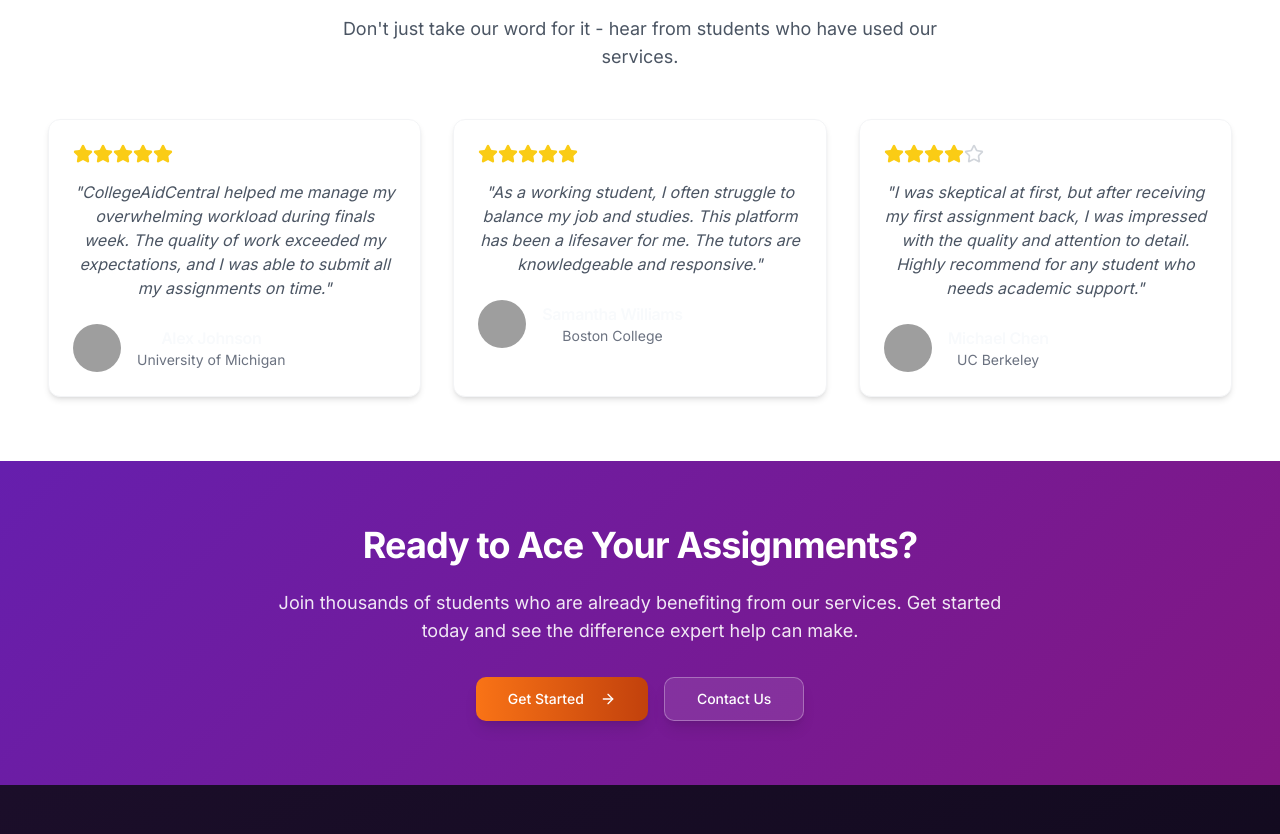
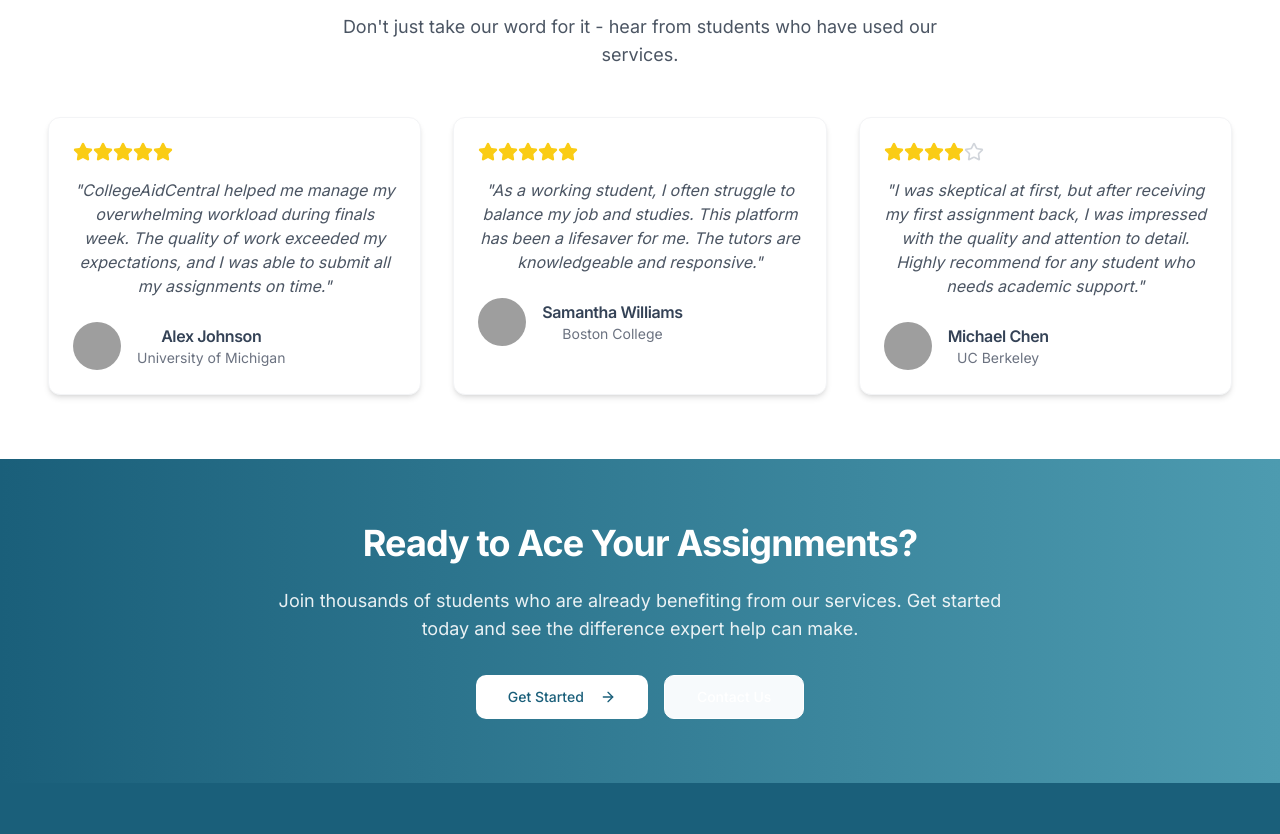
Before and after one commit to Dev-Ndungu/college-aid-central, a React (Vite) app: page / in a window 1280 px wide. Shown: the part 1957-2791 px from the top of the page. Built offline with nearby package versions, Linux system fonts and the light colour scheme; grey boxes are pictures that could not be loaded.

Commit message:
Reverted to commit 72691b05601a00d47a3585b59e77fb509e8e8487

```diff
--- a/src/App.css
+++ b/src/App.css
@@ -7,71 +7,6 @@
   text-align: center;
 }
 
-/* Add a deep dark purple gradient background for the dark mode */
-body.dark {
-  background: linear-gradient(to bottom right, hsl(270, 50%, 12%), hsl(260, 50%, 7%));
-  background-attachment: fixed;
-}
-
-/* Custom button styles with orange gradient to match the reference image */
-.cta-button {
-  background: linear-gradient(to right, #f97316, #c2410c);
-  transition: all 0.3s ease;
-  box-shadow: 0 4px 6px -1px rgba(0, 0, 0, 0.1), 0 2px 4px -1px rgba(0, 0, 0, 0.06);
-}
-
-.cta-button:hover {
-  transform: translateY(-2px);
-  box-shadow: 0 10px 15px -3px rgba(0, 0, 0, 0.1), 0 4px 6px -2px rgba(0, 0, 0, 0.05);
-}
-
-/* Add glass card styles like in the reference image */
-.glass-card {
-  background: rgba(60, 20, 90, 0.3);
-  backdrop-filter: blur(10px);
-  border: 1px solid rgba(255, 255, 255, 0.1);
-  box-shadow: 0 4px 6px -1px rgba(0, 0, 0, 0.1), 0 2px 4px -1px rgba(0, 0, 0, 0.06);
-}
-
-/* Custom animations for text elements */
-@keyframes glow {
-  0%, 100% {
-    text-shadow: 0 0 5px rgba(255, 255, 255, 0.5);
-  }
-  50% {
-    text-shadow: 0 0 20px rgba(255, 255, 255, 0.8);
-  }
-}
-
-.glow-text {
-  animation: glow 2s ease-in-out infinite;
-}
-
-/* Additional utility classes */
-.text-gradient {
-  background: linear-gradient(to right, #c4b5fd, #a78bfa);
-  background-clip: text;
-  color: transparent;
-}
-
-/* Custom scrollbar for dark theme */
-body.dark::-webkit-scrollbar {
-  width: 8px;
-}
-
-body.dark::-webkit-scrollbar-track {
-  background: rgba(30, 10, 60, 0.2);
-}
-
-body.dark::-webkit-scrollbar-thumb {
-  background: rgba(139, 92, 246, 0.5);
-  border-radius: 4px;
-}
-
-body.dark::-webkit-scrollbar-thumb:hover {
-  background: rgba(139, 92, 246, 0.7);
-}
-
 .logo {
   height: 6em;
   padding: 1.5em;
@@ -79,10 +14,10 @@ body.dark::-webkit-scrollbar-thumb:hover {
   transition: filter 300ms;
 }
 .logo:hover {
-  filter: drop-shadow(0 0 2em rgba(139, 92, 246, 0.7));
+  filter: drop-shadow(0 0 2em #646cffaa);
 }
 .logo.react:hover {
-  filter: drop-shadow(0 0 2em rgba(97, 218, 251, 0.7));
+  filter: drop-shadow(0 0 2em #61dafbaa);
 }
 
 @keyframes logo-spin {
--- a/src/components/home/CTA.tsx
+++ b/src/components/home/CTA.tsx
@@ -6,7 +6,7 @@ import { ArrowRight } from 'lucide-react';
 
 const CTA = () => {
   return (
-    <section className="section cta-gradient text-white">
+    <section className="section bg-gradient-to-r from-brand-500 to-accent1-400 text-white">
       <div className="container mx-auto px-4">
         <div className="text-center max-w-3xl mx-auto">
           <h2 className="font-bold mb-6">Ready to Ace Your Assignments?</h2>
@@ -15,21 +15,12 @@ const CTA = () => {
             Get started today and see the difference expert help can make.
           </p>
           <div className="flex flex-wrap justify-center gap-4">
-            <Button
-              size="lg"
-              className="bg-gradient-to-r from-orange-500 to-orange-700 hover:from-orange-600 hover:to-orange-800 text-white shadow-lg hover:shadow-xl transition-all hover:-translate-y-1"
-              asChild
-            >
+            <Button size="lg" className="bg-white text-brand-500 hover:bg-gray-100" asChild>
               <Link to="/signup">
                 Get Started <ArrowRight className="ml-2 h-4 w-4" />
               </Link>
             </Button>
-            <Button
-              size="lg"
-              variant="outline"
-              className="border-white/30 bg-white/10 text-white hover:bg-white/20 hover:border-white/50 shadow-lg hover:shadow-xl transition-all hover:-translate-y-1"
-              asChild
-            >
+            <Button size="lg" variant="outline" className="border-white text-white hover:bg-white/10" asChild>
               <Link to="/contact">
                 Contact Us
               </Link>
--- a/src/contexts/ThemeContext.tsx
+++ b/src/contexts/ThemeContext.tsx
@@ -11,10 +11,10 @@ interface ThemeContextType {
 const ThemeContext = createContext<ThemeContextType | undefined>(undefined);
 
 export const ThemeProvider = ({ children }: { children: React.ReactNode }) => {
-  // Always default to dark theme to match the requested design
+  // Check if there's a saved theme preference
   const savedTheme = typeof window !== 'undefined'
-    ? localStorage.getItem('theme') as Theme || 'dark'
-    : 'dark';
+    ? localStorage.getItem('theme') as Theme || 'light'
+    : 'light';
 
   const [theme, setTheme] = useState<Theme>(savedTheme);
 
--- a/src/index.css
+++ b/src/index.css
@@ -39,34 +39,33 @@
   }
 
   .dark {
-    /* Dark purple theme inspired by the uploaded image */
-    --background: 270 35% 9%;
+    --background: 222.2 84% 4.9%;
     --foreground: 210 40% 98%;
 
-    --card: 270 30% 15%;
+    --card: 222.2 84% 4.9%;
     --card-foreground: 210 40% 98%;
 
-    --popover: 270 35% 12%;
+    --popover: 222.2 84% 4.9%;
     --popover-foreground: 210 40% 98%;
 
-    --primary: 270 80% 60%;
-    --primary-foreground: 0 0% 98%;
+    --primary: 195 65% 65%;
+    --primary-foreground: 215 25% 27%;
 
-    --secondary: 280 60% 45%;
-    --secondary-foreground: 210 40% 98%;
+    --secondary: 195 40% 50%;
+    --secondary-foreground: 222.2 47.4% 11.2%;
 
-    --muted: 270 25% 20%;
-    --muted-foreground: 215 20.2% 75.1%;
+    --muted: 217.2 32.6% 17.5%;
+    --muted-foreground: 215 20.2% 65.1%;
 
-    --accent: 280 65% 55%;
-    --accent-foreground: 0 0% 98%;
+    --accent: 195 35% 55%;
+    --accent-foreground: 222.2 47.4% 11.2%;
 
-    --destructive: 0 62.8% 50.6%;
+    --destructive: 0 62.8% 30.6%;
     --destructive-foreground: 210 40% 98%;
 
-    --border: 270 25% 25%;
-    --input: 270 25% 25%;
-    --ring: 280 65% 60%;
+    --border: 217.2 32.6% 17.5%;
+    --input: 217.2 32.6% 17.5%;
+    --ring: 212.7 26.8% 83.9%;
   }
 }
 
@@ -82,8 +81,6 @@
   body {
     @apply bg-background text-foreground font-sans min-h-screen;
     font-family: 'Inter', sans-serif;
-    background: linear-gradient(to bottom right, hsl(270, 50%, 12%), hsl(260, 50%, 7%));
-    background-attachment: fixed;
   }
 
   h1, h2, h3, h4, h5, h6 {
@@ -107,8 +104,6 @@
 @layer components {
   .hero {
     @apply py-8 md:py-16 w-full px-4 md:px-8;
-    background: linear-gradient(135deg, rgba(88, 28, 135, 0.8), rgba(45, 15, 70, 0.9));
-    border-radius: 0 0 1.5rem 1.5rem;
   }
 
   .section {
@@ -121,34 +116,9 @@
 
   .card-hover {
     @apply transition-transform duration-300 hover:-translate-y-1 hover:shadow-lg;
-    background: rgba(88, 28, 135, 0.2);
-    backdrop-filter: blur(10px);
-    border: 1px solid rgba(255, 255, 255, 0.1);
   }
 
   .gradient-text {
-    @apply bg-gradient-to-r from-purple-400 to-pink-400 bg-clip-text text-transparent;
-  }
-
-  /* New glass card style based on the image */
-  .glass-card {
-    @apply rounded-xl border border-white/10 shadow-lg;
-    background: rgba(60, 20, 90, 0.3);
-    backdrop-filter: blur(10px);
-  }
-
-  /* CTA section gradient style */
-  .cta-gradient {
-    background: linear-gradient(135deg, hsl(270, 70%, 40%), hsl(300, 70%, 30%));
-  }
-
-  /* Button gradients */
-  .btn-gradient {
-    @apply rounded-md px-4 py-2 text-white font-medium transition-all;
-    background: linear-gradient(to right, #ff5f6d, #ffc371);
-  }
-
-  .btn-gradient:hover {
-    box-shadow: 0 0 15px rgba(255, 95, 109, 0.5);
+    @apply bg-gradient-to-r from-brand-500 to-accent1-400 bg-clip-text text-transparent;
   }
 }
--- a/tailwind.config.ts
+++ b/tailwind.config.ts
@@ -71,33 +71,29 @@ export default {
 					border: 'hsl(var(--sidebar-border))',
 					ring: 'hsl(var(--sidebar-ring))'
 				},
-				// Adding new purple palette based on the image
-				purple: {
-					50: '#f5f3ff',
-					100: '#ede9fe',
-					200: '#ddd6fe',
-					300: '#c4b5fd',
-					400: '#a78bfa',
-					500: '#8b5cf6',
-					600: '#7c3aed',
-					700: '#6d28d9',
-					800: '#5b21b6',
-					900: '#4c1d95',
-					950: '#2e1065',
+				brand: {
+					50: '#e6f3f7',
+					100: '#cce6ef',
+					200: '#99cee0',
+					300: '#66b5d0',
+					400: '#339dc1',
+					500: '#1a5f7a', // primary brand color
+					600: '#154c62',
+					700: '#103949',
+					800: '#0a2531',
+					900: '#051218',
 				},
-				// Adding a complementary orange palette for buttons and highlights
-				orange: {
-					50: '#fff7ed',
-					100: '#ffedd5',
-					200: '#fed7aa',
-					300: '#fdba74',
-					400: '#fb923c',
-					500: '#f97316',
-					600: '#ea580c',
-					700: '#c2410c',
-					800: '#9a3412',
-					900: '#7c2d12',
-					950: '#431407',
+				accent1: {
+					50: '#e6f5f9',
+					100: '#ccebf2',
+					200: '#99d7e6',
+					300: '#66c3d9',
+					400: '#4d9bb0', // accent color
+					500: '#267d96',
+					600: '#1f6478',
+					700: '#174b5a',
+					800: '#0f323c',
+					900: '#07191e',
 				},
 			},
 			borderRadius: {
@@ -131,32 +127,13 @@ export default {
 						opacity: '1',
 						transform: 'translateY(0)'
 					}
-				},
-				'pulse-glow': {
-					'0%, 100%': {
-						opacity: '1',
-						boxShadow: '0 0 10px rgba(139, 92, 246, 0.5)'
-					},
-					'50%': {
-						opacity: '0.7',
-						boxShadow: '0 0 20px rgba(139, 92, 246, 0.8)'
-					}
 				}
 			},
 			animation: {
 				'accordion-down': 'accordion-down 0.2s ease-out',
 				'accordion-up': 'accordion-up 0.2s ease-out',
-				'fade-in': 'fade-in 0.5s ease-out',
-				'pulse-glow': 'pulse-glow 2s infinite'
-			},
-			backgroundImage: {
-				'gradient-radial': 'radial-gradient(var(--tw-gradient-stops))',
-				'gradient-conic': 'conic-gradient(from 180deg at 50% 50%, var(--tw-gradient-stops))',
-				'hero-pattern': 'linear-gradient(to right bottom, rgba(88, 28, 135, 0.8), rgba(45, 15, 70, 0.9))',
-				'card-gradient': 'linear-gradient(to bottom right, rgba(88, 28, 135, 0.3), rgba(45, 15, 70, 0.4))',
-				'cta-gradient': 'linear-gradient(135deg, #6d28d9, #4c1d95)',
-				'btn-gradient': 'linear-gradient(to right, #f97316, #c2410c)',
-			},
+				'fade-in': 'fade-in 0.5s ease-out'
+			}
 		}
 	},
 	plugins: [require("tailwindcss-animate")],
```
